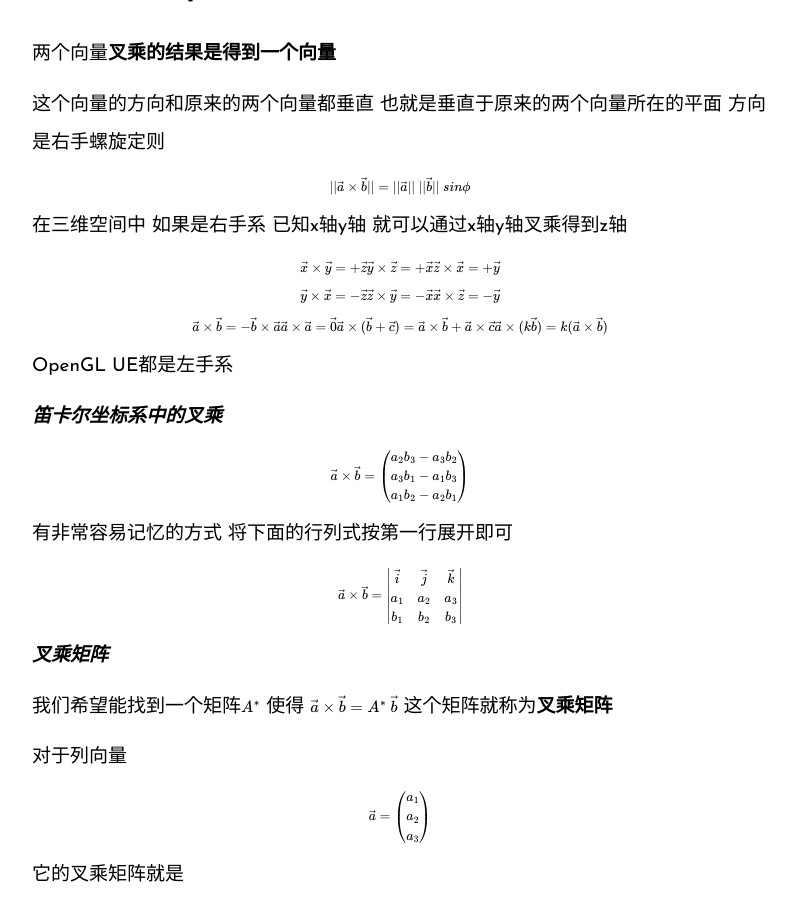
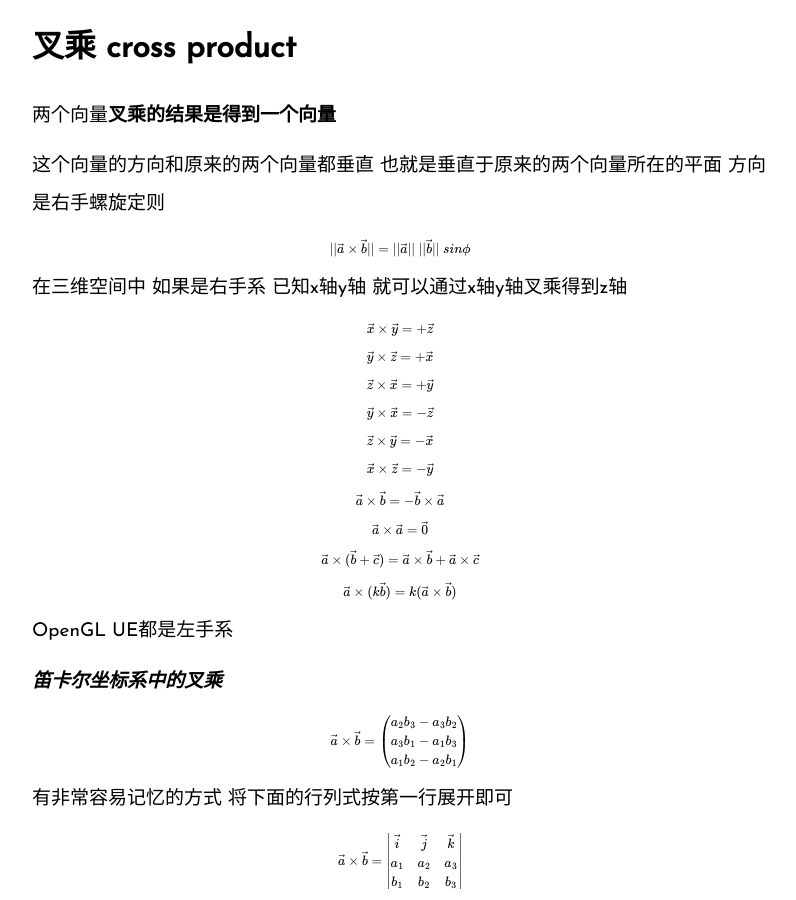
Before and after one commit to Chocomintopia/Chocomintopia.Github.io, a Jekyll site: the page built from _posts/2025-11-26-#4 GAMES101.md, in a window 1280 px wide and 900 px high, scrolled down 2705 px. Shown: the whole window, without its empty margins (240-1036 px from the left). Built offline with Jekyll 4.4.1, drawn with Linux system fonts in a browser that asks for light colours; nearby versions of some CDN libraries; some of the changed text lies outside the part shown.

```diff
--- a/_posts/2025-11-26-#4 GAMES101.md
+++ b/_posts/2025-11-26-#4 GAMES101.md
@@ -42,8 +42,14 @@ $$
 图形学中 **点乘的作用就是找到两个向量或方向之间的夹角** 在两个向量都是单位向量时更为方便 只需要**两个单位向量之间点乘 就可以得到它们之间夹角的余弦**
 
 $$
-\vec{a}\cdot\vec{b}=\vec{b}\cdot\vec{a}\\
-\vec{a}\cdot(\vec{b}+\vec{c})=\vec{a}\cdot\vec{b}+\vec{a}\cdot\vec{c}\\
+\vec{a}\cdot\vec{b}=\vec{b}\cdot\vec{a}
+$$
+
+$$
+\vec{a}\cdot(\vec{b}+\vec{c})=\vec{a}\cdot\vec{b}+\vec{a}\cdot\vec{c}
+$$
+
+$$
 (k\vec{a})\cdot\vec{b}=\vec{a}\cdot(k\vec{b})=k(\vec{a}\cdot\vec{b})
 $$
 
@@ -141,21 +147,42 @@ $$
 在三维空间中 如果是右手系 已知x轴y轴 就可以通过x轴y轴叉乘得到z轴
 
 $$
-\vec{x}\times\vec{y}=+\vec{z}\\
-\vec{y}\times\vec{z}=+\vec{x}\\
-\vec{z}\times\vec{x}=+\vec{y}\\
+\vec{x}\times\vec{y}=+\vec{z}
 $$
 
 $$
-\vec{y}\times\vec{x}=-\vec{z}\\
-\vec{z}\times\vec{y}=-\vec{x}\\
-\vec{x}\times\vec{z}=-\vec{y}\\
+\vec{y}\times\vec{z}=+\vec{x}
 $$
 
 $$
-\vec{a}\times\vec{b}=-\vec{b}\times\vec{a}\\
-\vec{a}\times\vec{a}=\vec{0}\\
-\vec{a}\times(\vec{b}+\vec{c})=\vec{a}\times\vec{b}+\vec{a}\times\vec{c}\\
+\vec{z}\times\vec{x}=+\vec{y}
+$$
+
+$$
+\vec{y}\times\vec{x}=-\vec{z}
+$$
+
+$$
+\vec{z}\times\vec{y}=-\vec{x}
+$$
+
+$$
+\vec{x}\times\vec{z}=-\vec{y}
+$$
+
+$$
+\vec{a}\times\vec{b}=-\vec{b}\times\vec{a}
+$$
+
+$$
+\vec{a}\times\vec{a}=\vec{0}
+$$
+
+$$
+\vec{a}\times(\vec{b}+\vec{c})=\vec{a}\times\vec{b}+\vec{a}\times\vec{c}
+$$
+
+$$
 \vec{a}\times(k\vec{b})=k(\vec{a}\times\vec{b})
 $$
 
@@ -266,11 +293,26 @@ $$\vec{CA}\times\vec{CP}$$ 的方向是向纸外的 那么P点就是在 $$\vec{C
 ***矩阵乘法***
 
 $$
-(AB)C=A(BC)\\
-A(B+C)=AB+AC\\
-(A+B)C=AC+BC\\
-(AB)^T=B^TA^T\\
-AA^{-1}=I\\
+(AB)C=A(BC)
+$$
+
+$$
+A(B+C)=AB+AC
+$$
+
+$$
+(A+B)C=AC+BC
+$$
+
+$$
+(AB)^T=B^TA^T
+$$
+
+$$
+AA^{-1}=I
+$$
+
+$$
 (AB)^{-1}=B^{-1}A^{-1}
 $$
 
@@ -281,8 +323,14 @@ $$
 ***缩放***
 
 $$
-x'=s_1x\\
-y'=s_2y\\
+x'=s_1x
+$$
+
+$$
+y'=s_2y
+$$
+
+$$
 \begin{pmatrix}
 x'\\
 y'\\
@@ -298,10 +346,15 @@ y\\
 $$
 
 ***反射/对称***
+$$
+x'=-x
+$$
 
 $$
-x'=-x\\
-y'=y\\
+y'=y
+$$
+
+$$
 \begin{pmatrix}
 x'\\
 y'\\
@@ -355,7 +408,10 @@ $$
 R_{\theta}=\begin{pmatrix}
 cos\theta & -sin\theta\\
 sin\theta & cos\theta\\
-\end{pmatrix}\\
+\end{pmatrix}
+$$
+
+$$
 R_{-\theta}=\begin{pmatrix}
 cos\theta & sin\theta\\
 -sin\theta & cos\theta\\
@@ -375,13 +431,15 @@ $$
 
 
 $$
-x'=x+t_x\\
-y'=y+t_y\\
+x'=x+t_x
+$$
+
+$$
+y'=y+t_y
 $$
 
 x轴平移$$t_x$$ y轴平移$$t_y$$
 就算写成矩阵形式 但这不是线性变换 这是仿射变换
-
 $$
 \begin{pmatrix}
 x'\\
@@ -751,8 +809,14 @@ $$
 右手系
 
 $$
-\mathcal{X}\times\mathcal{Y}=\mathcal{Z}\\
-\mathcal{Y}\times\mathcal{Z}=\mathcal{X}\\
+\mathcal{X}\times\mathcal{Y}=\mathcal{Z}
+$$
+
+$$
+\mathcal{Y}\times\mathcal{Z}=\mathcal{X}
+$$
+
+$$
 \mathcal{Z}\times\mathcal{X}=\mathcal{Y}
 $$
 
@@ -806,10 +870,12 @@ $$
 <div align="center">
   <img src="../images/4/13.png" alt="13.png" style="width: 80%; max-width: none;">
 </div>
+
 顺时针旋转了角度 $$\theta$$ 也即逆时针旋转角度 $$-\theta$$
 而 $$R_{-\theta}=R_\theta^T$$ 所以那个提取出来的二维旋转矩阵才是发生了转置
 
 ***任何一个三维的旋转都可以写成绕x轴 y轴 z轴旋转的组合***
+
 $$
 R_{\mathcal{X}\mathcal{Y}\mathcal{Z}}(\alpha,\beta,\gamma)=R_{\mathcal{X}}(\alpha)R_{\mathcal{Y}}(\beta)R_{\mathcal{Z}}(\gamma)
 $$
```
